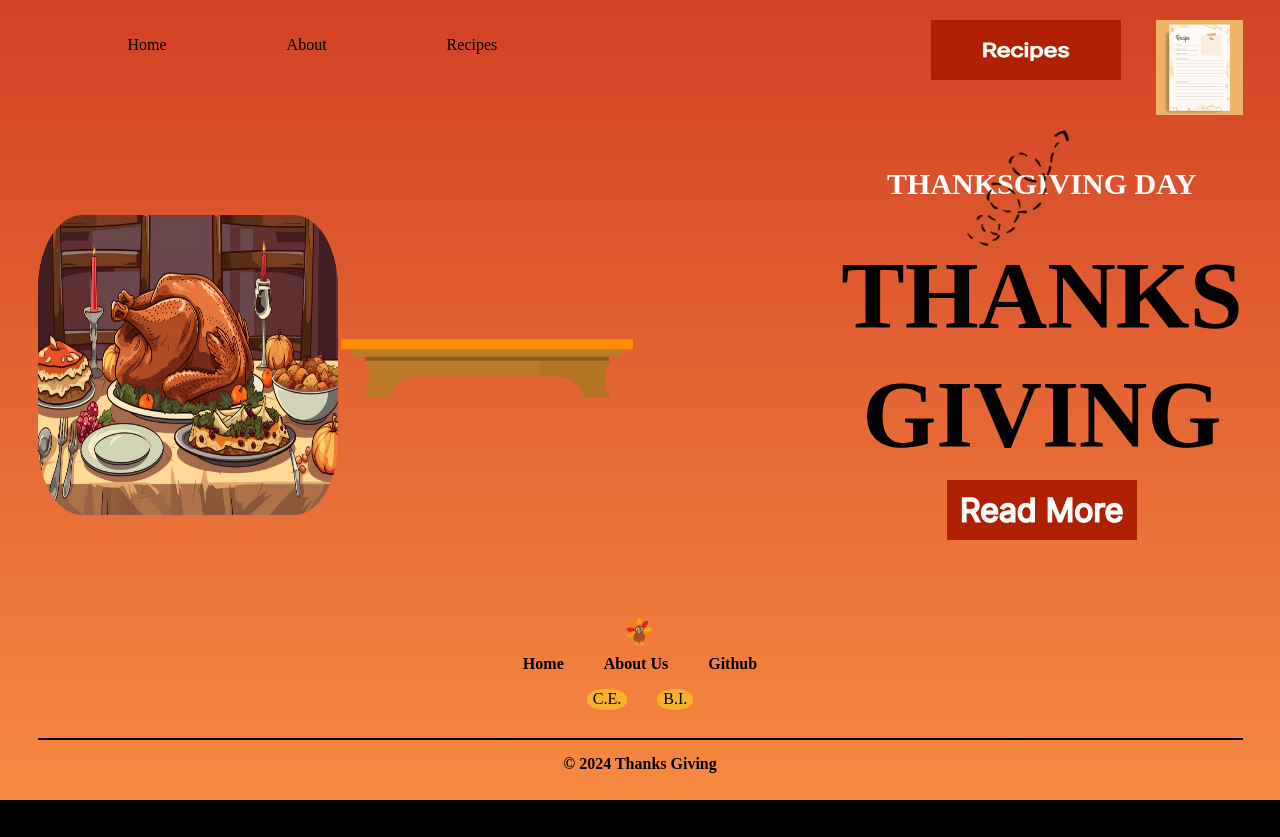
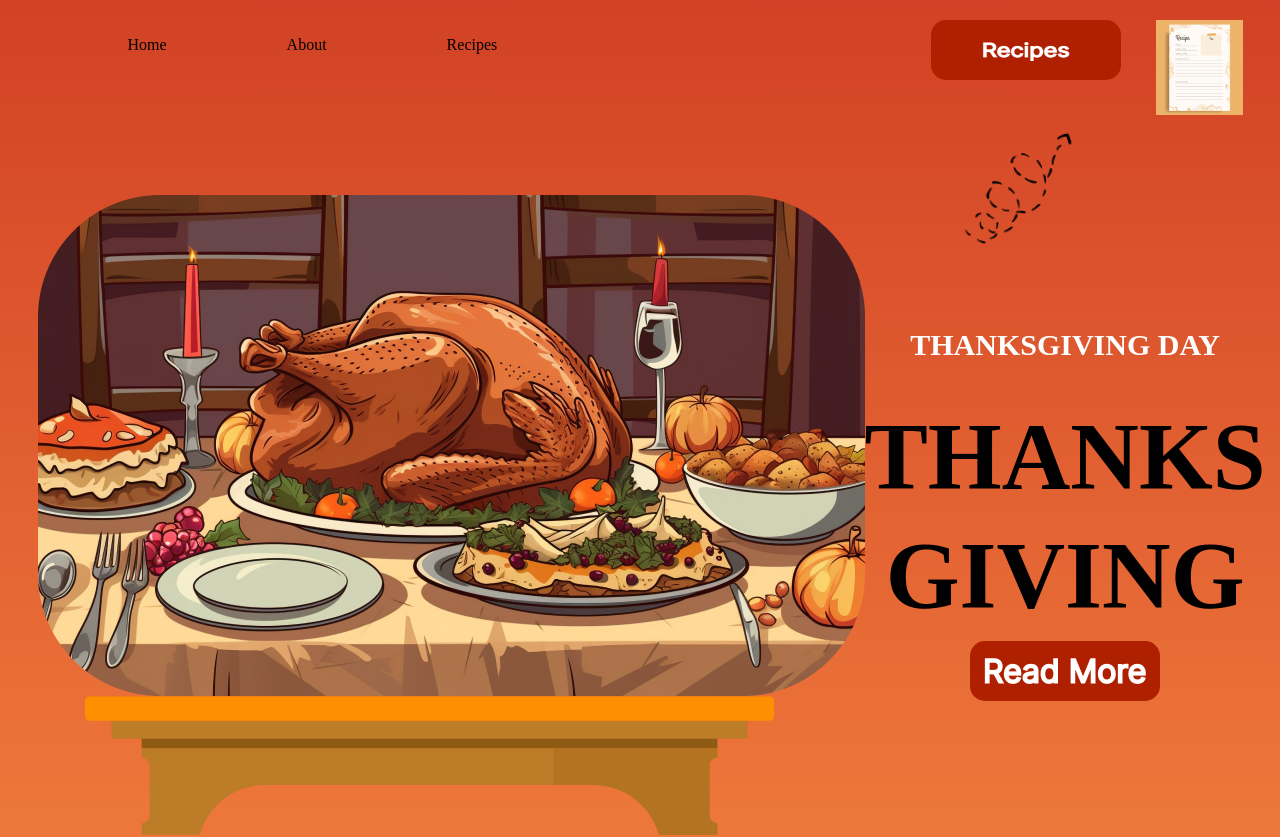
Before and after one commit to cole-essig/se__project_the_plan, a React (Vite) app: page /home in a window 1280 px wide. Shown: the top 837 px of the page. Before the commit the page ends 800 px from the top, so only its background shows below. Built offline with nearby package versions, Linux system fonts and the light colour scheme.

Commit message:
Updated home page buttons

```diff
--- a/src/components/Home/Home.css
+++ b/src/components/Home/Home.css
@@ -52,10 +52,12 @@
   background-color: #af2000;
   width: 190px;
   height: 60px;
+  border-radius: 15px;
 }
 
 .home__button-information {
   cursor: pointer;
+  border-radius: 15px;
 }
 
 .home__nutton-myrecipe {
@@ -129,7 +131,7 @@
   }
 }
 
-@media screen and (max-width: 768px) {
+/* @media screen and (max-width: 768px) {
   .home__items {
     margin-top: 20px;
     margin-left: -35px;
@@ -195,4 +197,4 @@
     display: flex;
     flex-wrap: wrap;
   }
-}
+} */
```
